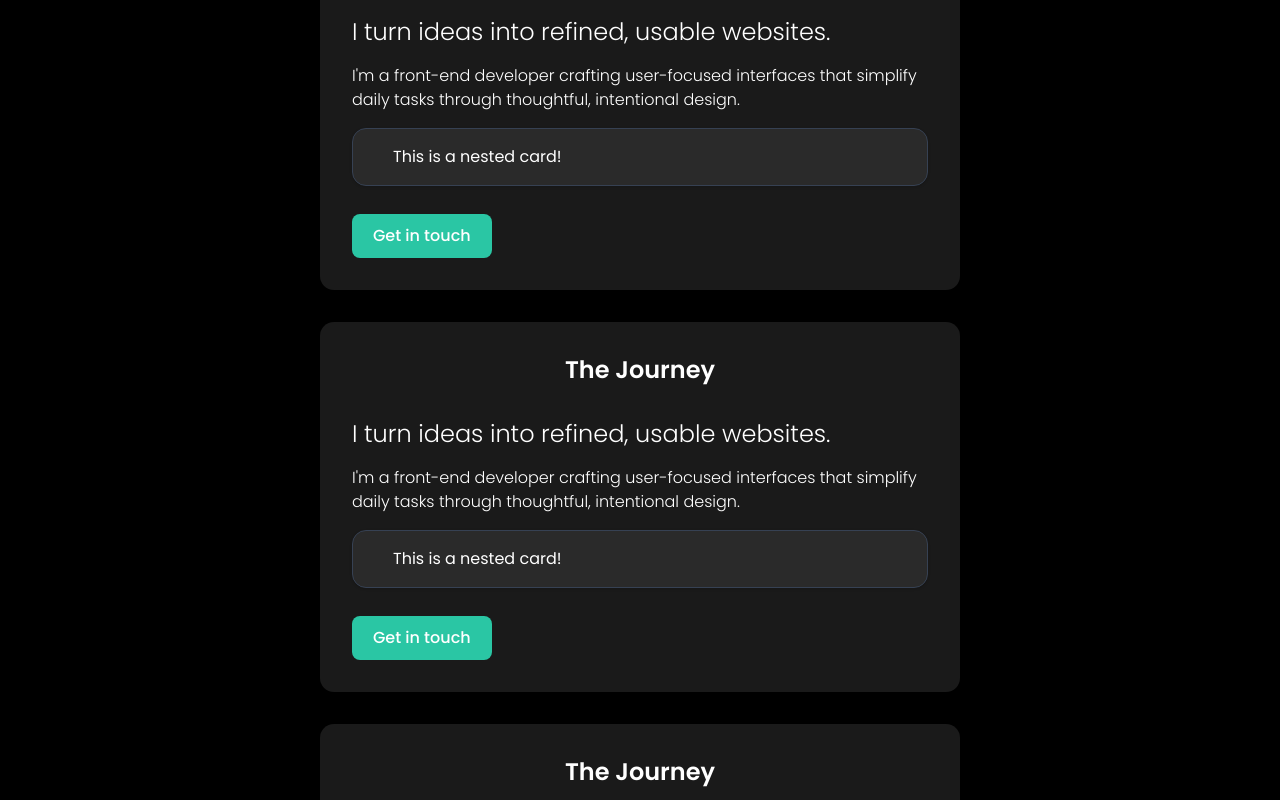
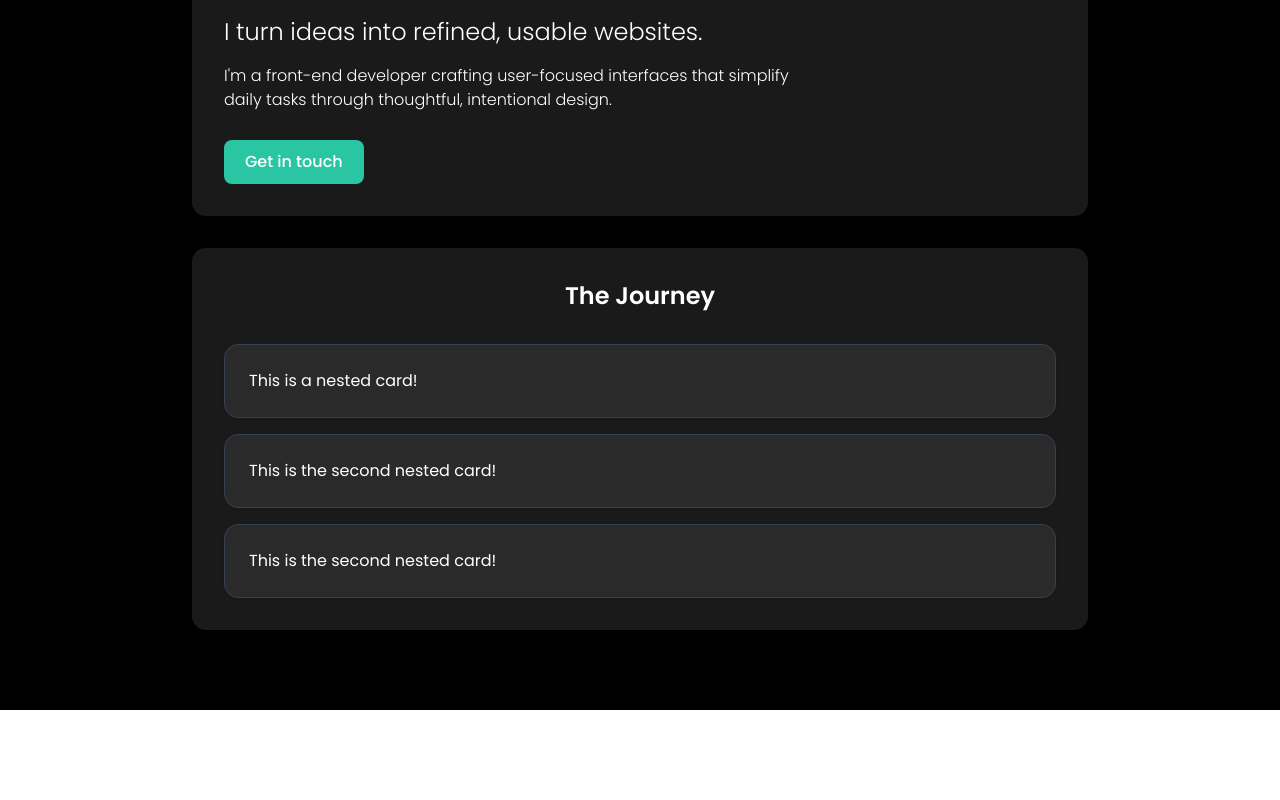
Before and after one commit to Yongbi21/yongbi-portfolio, a Next.js app: page / in a window 1280 px wide. Shown: the part 280-1080 px from the top of the page. After the commit the page ends 990 px from the top, so only its background shows below. Built offline with nearby package versions, Linux system fonts and the light colour scheme.

Commit message:
added-nested-cards-inside-project-flow

```diff
--- a/src/app/page.tsx
+++ b/src/app/page.tsx
@@ -27,27 +27,6 @@ export default function Home() {
     {
       title: "The Journey",
       titleClassName: "flex justify-center items-center font-semibold text-2xl mb-4",
-      description: "I turn ideas into refined, usable websites.",
-      descriptionClassName: "",
-      extraText: "I'm a front-end developer crafting user-focused interfaces that simplify daily tasks through thoughtful, intentional design.",
-      extraTextClassName: "",
-      buttonLabel: "Get in touch",
-      buttonLink: "/contact",
-      buttonClassName: "",
-
-
-    },
-    {
-      title: "The Journey",
-      titleClassName: "flex justify-center items-center font-semibold text-2xl mb-4",
-      description: "I turn ideas into refined, usable websites.",
-      descriptionClassName: "",
-      extraText: "I'm a front-end developer crafting user-focused interfaces that simplify daily tasks through thoughtful, intentional design.",
-      extraTextClassName: "",
-      buttonLabel: "Get in touch",
-      buttonLink: "/contact",
-      buttonClassName: "",
-
 
     },
   ];
@@ -101,11 +80,28 @@ export default function Home() {
                 extraTextClassName={card.extraTextClassName}
                 buttonClassName={card.buttonClassName}
             >
-              <Card className="bg-[#2a2a2a] border border-gray-700 p-4">
-                <CardContent>
-                  <p className="text-white">This is a nested card!</p>
-                </CardContent>
-              </Card>
+              {index === 1 && (
+                  // Uses react fragment so that I can put many cards in here
+                  <>
+                  <Card className="bg-[#2a2a2a] border border-gray-700">
+                    <CardContent>
+                        <p className="text-white">This is a nested card!</p>
+                    </CardContent>
+                  </Card>
+                  <Card className="bg-[#2a2a2a] border border-gray-700">
+                    <CardContent>
+                      <p className="text-white">This is the second nested card!</p>
+                    </CardContent>
+                  </Card>
+                  <Card className="bg-[#2a2a2a] border border-gray-700">
+                    <CardContent>
+                      <p className="text-white">This is the second nested card!</p>
+                    </CardContent>
+                  </Card>
+
+                  </>
+              )}
+
             </DynamicCard>
         ))}
 
--- a/src/components/ui/dynamic-card.tsx
+++ b/src/components/ui/dynamic-card.tsx
@@ -38,7 +38,7 @@ const DynamicCard: React.FC<DynamicCardProps> = ({
 
 }) => {
     return (
-        <Card className="bg-[#1a1a1a] text-white border-none ">
+        <Card className="bg-[#1a1a1a] text-white border-none w-4xl ">
             <CardContent className="flex flex-col gap-4 my-2 mx-2">
                 <h1 className={`text-2xl font-light text-white ${titleClassName}`}>
                         <span>{title}</span>
```
